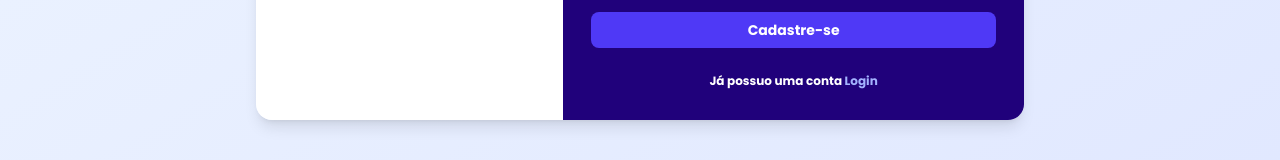
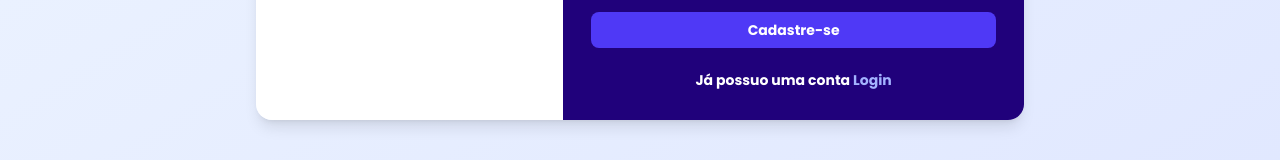
Before and after one commit to nicolekaroliny/Runit-FrontEnd, a Next.js app: page /signup in a window 1280 px wide. Shown: the part 620-780 px from the top of the page. Built offline with nearby package versions, Linux system fonts and the light colour scheme.

Commit message:
Mudança do tamanho da fonte

```diff
--- a/src/app/signup/page.tsx
+++ b/src/app/signup/page.tsx
@@ -123,7 +123,7 @@
             </div>
 
             <div className="text-center pt-2">
-              <span className="text-xs text-white">
+              <span className="text-sm text-white">
                 Já possuo uma conta{' '}
                 <Link href="/signin" className="font-medium text-indigo-300 hover:text-indigo-200">
                   Login
```
